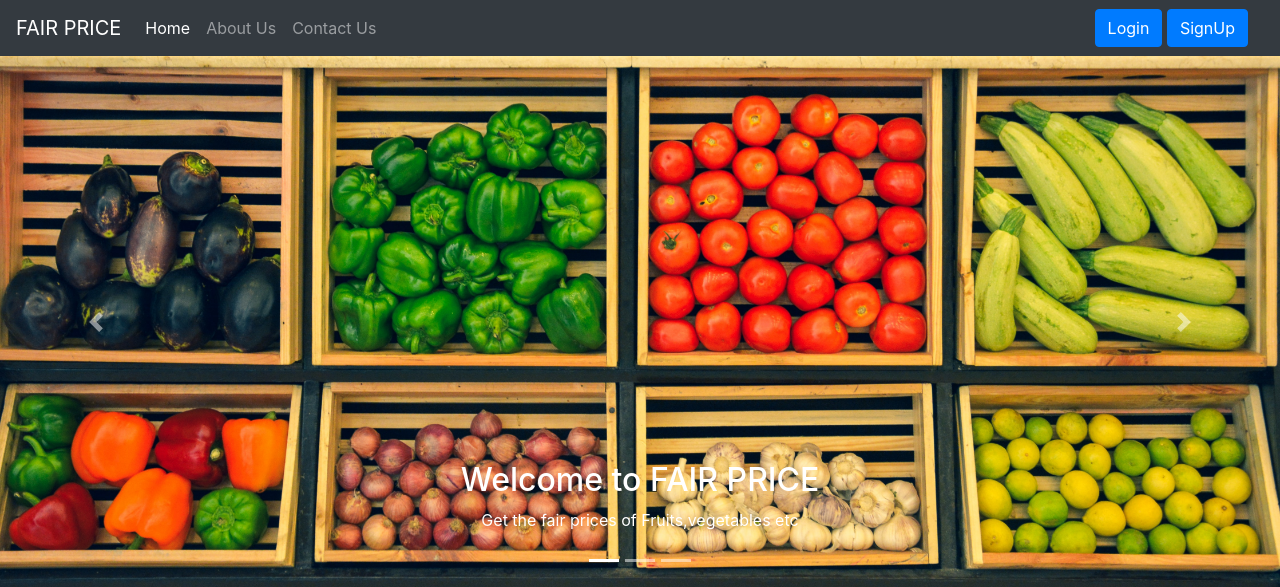
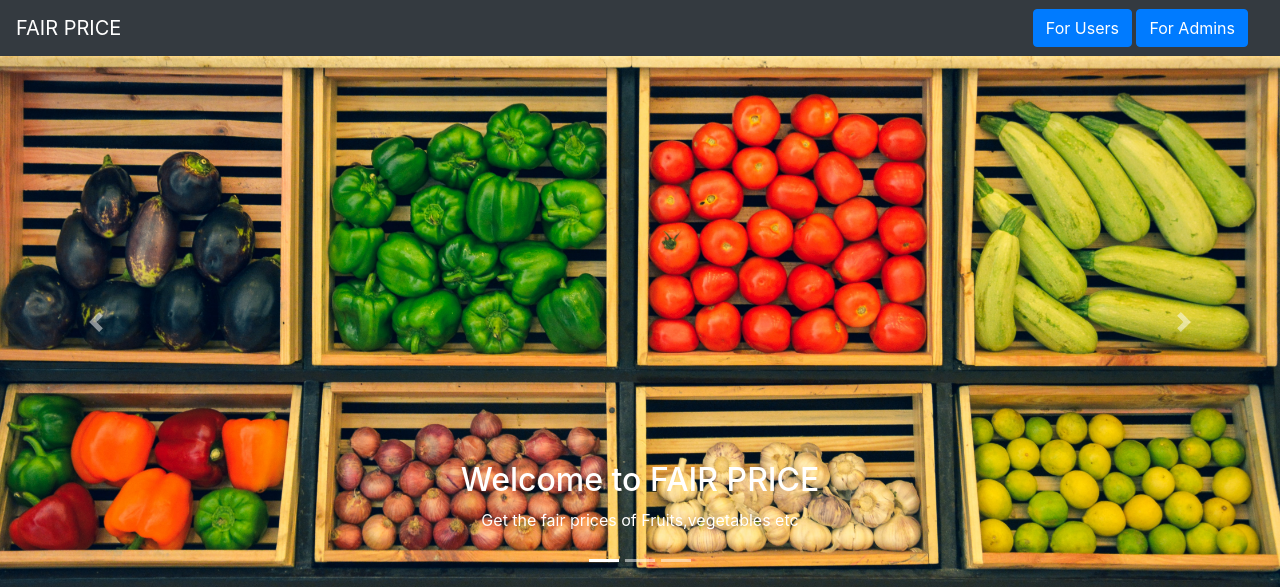
Before and after one commit to Pragades-Rajagopal/crowdsourcing-market, a Django app: page / in a window 1280 px wide. Shown: the top 587 px of the page. Run offline with Django 4.2, Linux system fonts and the light colour scheme; some libraries are stand-ins or nearby versions.

Commit message:
Changes in mainpage

```diff
--- a/crowdsourcing/templates/mainpage.html
+++ b/crowdsourcing/templates/mainpage.html
@@ -15,7 +15,7 @@
 </head>
 
 <body>
-
+    {% load static %}
     <nav class="navbar navbar-expand-lg navbar-dark bg-dark">
 
         <a class="navbar-brand" href="#">FAIR PRICE</a>
@@ -27,21 +27,10 @@
 
         <div class="collapse navbar-collapse" id="navbarSupportedContent">
             <ul class="navbar-nav mr-auto">
-                <li class="nav-item active">
-                    <a class="nav-link" href="/">Home <span class="sr-only">(current)</span></a>
-                </li>
-                <li class="nav-item">
-                    <a class="nav-link" href="/about.html">About Us</a>
-                </li>
-                <li class="nav-item">
-                    <a class="nav-link" href="/contact.html">Contact Us</a>
-                </li>
-
-
             </ul>
             <div class="mx-3">
-                <button class="btn btn-primary" data-toggle="modal" data-target="#loginModal">Login</button>
-                <button class="btn btn-primary" data-toggle="modal" data-target="#signupModal">SignUp</button>
+                <a href="/markets" class="btn btn-primary">For Users</a>
+                <a href="/admin" class="btn btn-primary" target="_blank">For Admins</a>
             </div>
         </div>
     </nav>
@@ -141,21 +130,21 @@
 
         <div class="carousel-inner">
             <div class="carousel-item active">
-                <img src="1.jpg" class="d-block w-100" alt="...">
+                <img src="{% static 'images/1.jpg' %}" class="d-block w-100" alt="...">
                 <div class="carousel-caption d-none d-md-block">
                     <h2>Welcome to FAIR PRICE</h2>
                     <p>Get the fair prices of Fruits,vegetables etc </p>
                 </div>
             </div>
             <div class="carousel-item">
-                <img src="10.jpg" class="d-block w-100" alt="...">
+                <img src="{% static 'images/10.jpg' %}" class="d-block w-100" alt="...">
                 <div class="carousel-caption d-none d-md-block">
                     <h2>The Best place to find Fair Prices</h2>
                     <p>Technology News, Development and Trends</p>
                 </div>
             </div>
             <div class="carousel-item">
-                <img src="8.jpg" class="d-block w-100" alt="...">
+                <img src="{% static 'images/8.jpg' %}" class="d-block w-100" alt="...">
                 <div class="carousel-caption d-none d-md-block">
                     <h2>Award winning Blog</h2>
                     <p>Technology News, Development and Trends</p>
```
Also changed, not shown: crowdsourcing/static/images/a.txt (deleted).
